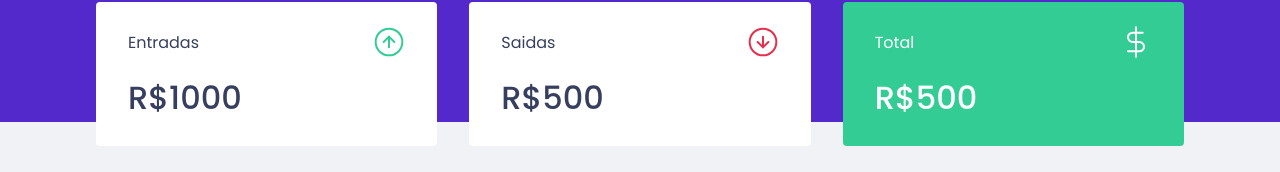
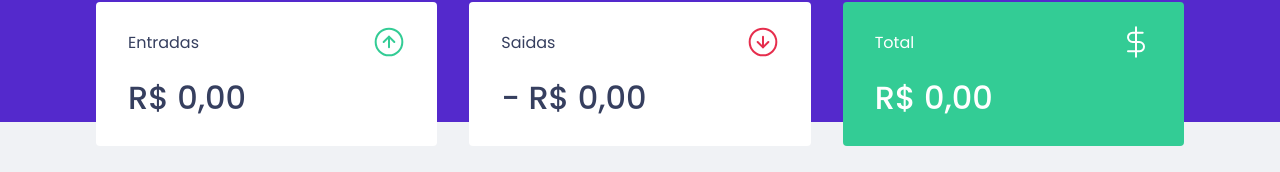
Before and after one commit to luccasbarros/dtMoney, a React (Create React App) app: page / in a window 1280 px wide. Shown: the part 150-322 px from the top of the page. Built offline with nearby package versions, Linux system fonts and the light colour scheme; no server answers; what miragejs would draw is missing.

Commit message:
refactor: criado hooks pra importar context de maneira limpa

```diff
--- a/src/App.tsx
+++ b/src/App.tsx
@@ -4,7 +4,7 @@
 import Modal from 'react-modal'
 import React, { useState } from 'react';
 import {NewTransactionModal} from './components/NewTransactionModal'
-import {TransactionsProvider} from './TransactionsContext'
+import {TransactionsProvider} from './hooks/useTransactions'
 
 Modal.setAppElement('#root');
 
--- a/src/components/NewTransactionModal/index.tsx
+++ b/src/components/NewTransactionModal/index.tsx
@@ -3,9 +3,8 @@
 import closeImg from "../../assets/close.svg";
 import incomeImg from "../../assets/income.svg";
 import outcomeImg from "../../assets/outcome.svg";
-import { FormEvent, useState, useContext } from "react";
-import { api } from "../../services/api";
-import { TransactionsContext } from "../../TransactionsContext";
+import { FormEvent, useState } from "react";
+import { useTransactions } from "../../hooks/useTransactions";
 
 interface NewTransactionModalProps {
   isOpen: boolean;
@@ -16,7 +15,7 @@
   isOpen,
   onRequestClose,
 }: NewTransactionModalProps) {
-  const { createTransaction } = useContext(TransactionsContext)
+  const { createTransaction } = useTransactions();
   const [type, setType] = useState("deposit");
   const [title, setTitle] = useState("");
   const [category, setCategory] = useState("");
--- a/src/components/Summary/index.tsx
+++ b/src/components/Summary/index.tsx
@@ -1,12 +1,29 @@
-import {useContext} from 'react';
 import {Container} from './styles';
 import incomeImg from '../../assets/income.svg';
 import outcomeImg from '../../assets/outcome.svg';
 import totalImg from '../../assets/total.svg';
-import {TransactionsContext} from '../../TransactionsContext'
+import {useTransactions} from '../../hooks/useTransactions'
 
 export function Summary() {
-  const {transactions} = useContext(TransactionsContext);
+  const {transactions} = useTransactions();
+
+  const summary = transactions.reduce((acc, transaction) => {
+    if(transaction.type === 'deposit') {
+      acc.deposits += transaction.amount;
+      acc.total += transaction.amount;
+
+    } else {
+      acc.widthdraws += transaction.amount;
+      acc.total -= transaction.amount;
+    }
+
+    return acc
+  }, {
+    deposits: 0,
+    widthdraws: 0,
+    total: 0,
+  })
+
   return (
     <div>
       <Container>
@@ -15,7 +32,10 @@
             <p>Entradas</p>
             <img src={incomeImg} alt="Entradas" />
           </header>
-          <strong>R$1000</strong>
+          <strong>{new Intl.NumberFormat('pt-BR', {
+            style: 'currency',
+            currency: 'BRL'
+          }).format(summary.deposits)}</strong>
         </div>
 
         <div>
@@ -23,7 +43,10 @@
             <p>Saidas</p>
             <img src={outcomeImg} alt="Saídas" />
           </header>
-          <strong>R$500</strong>
+          <strong>- {new Intl.NumberFormat('pt-BR', {
+            style: 'currency',
+            currency: 'BRL'
+          }).format(summary.widthdraws)}</strong>
         </div>
 
         <div className="highlight-background">
@@ -31,7 +54,10 @@
             <p>Total</p>
             <img src={totalImg} alt="Total" />
           </header>
-          <strong>R$500</strong>
+          <strong>{new Intl.NumberFormat('pt-BR', {
+            style: 'currency',
+            currency: 'BRL'
+          }).format(summary.total)}</strong>
         </div>
       </Container>
     </div>
--- a/src/components/TransactionsTable/index.tsx
+++ b/src/components/TransactionsTable/index.tsx
@@ -1,14 +1,8 @@
-import { useEffect, useState, useContext } from 'react';
 import {Container} from './styles';
-import {api }from '../../services/api'
-import { TransactionsContext } from '../../TransactionsContext';
-
-
+import {useTransactions } from '../../hooks/useTransactions';
 
 export function TransactionsTable() {
-  const {transactions} = useContext(TransactionsContext)
-
-
+  const {transactions} = useTransactions();
 
   return (
   <Container>
--- a/src/TransactionsContext.tsx
+++ b/src/hooks/useTransactions.tsx
@@ -1,5 +1,5 @@
-import {createContext, useEffect, useState, ReactNode} from 'react';
-import { api } from './services/api';
+import {createContext, useEffect, useState, ReactNode, useContext} from 'react';
+import { api } from '../services/api';
 
 export const TransactionsContext = createContext<TransactionsContextData>({} as TransactionsContextData);
 
@@ -53,3 +53,8 @@
         </TransactionsContext.Provider>
     )
 }
+
+export function useTransactions() {
+  const context = useContext(TransactionsContext);
+  return context;
+}
```
